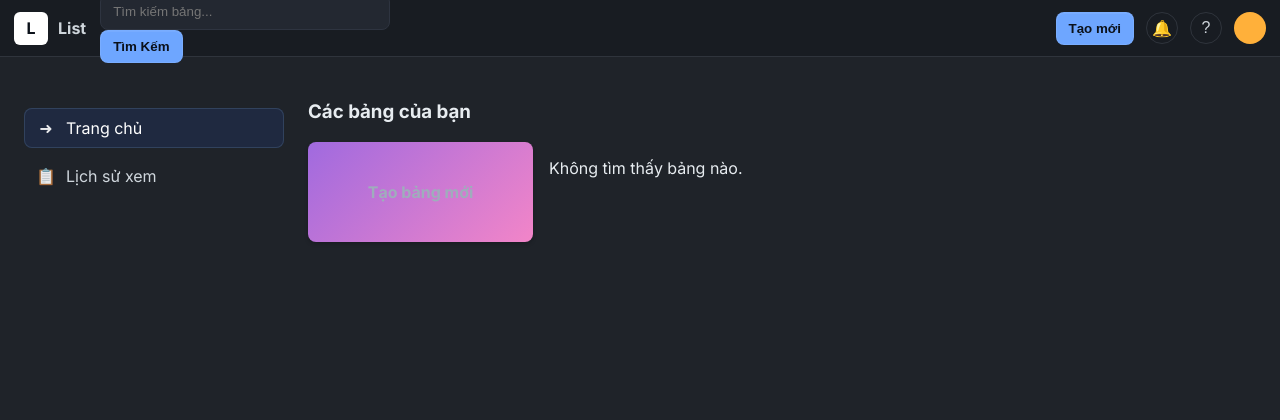
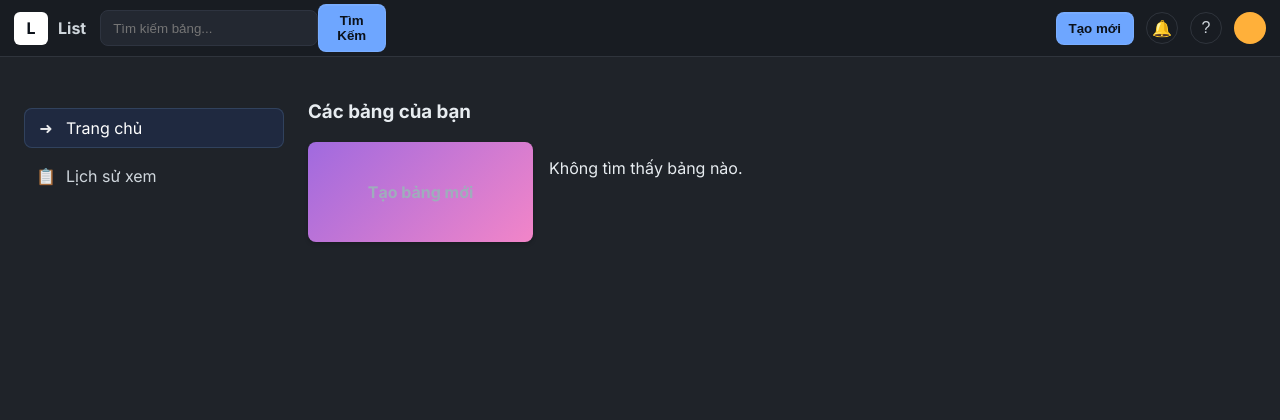
Before and after one commit to PhamThanhAn-23130002/PythonProject-4people-TodoList, a Django app: page /tasks/ in a window 1280 px wide. Shown: the top 420 px of the page. Run offline with Django 5.2, Linux system fonts and the light colour scheme.

Commit message:
chinh sua chuc nang tim kiem cho cac trang khac

```diff
--- a/boards/templates/boards/TrangChu.html
+++ b/boards/templates/boards/TrangChu.html
@@ -591,6 +591,12 @@
     font-size: 16px;
     color: #e7ecf0;
 }
+.formtimkiem{
+    display:flex;
+    border:auto;
+    align-items: center;
+    justify-content: center;
+}
 
     </style>
 </head>
@@ -608,7 +614,7 @@
         <input placeholder="Tìm kiếm" aria-label="Tìm kiếm" name="search">
     </div>-->
     <div class="search" name="search" placeholder="Tìm kiếm" aria-label="Tìm kiếm">
-        <form method="post" action="{% url 'find_board'%}">
+        <form method="post" action="{% url 'find_board'%}"class="formtimkiem">
         {% csrf_token %}
         <input
             type="text"
```
Also changed, not shown: 1 other file.
